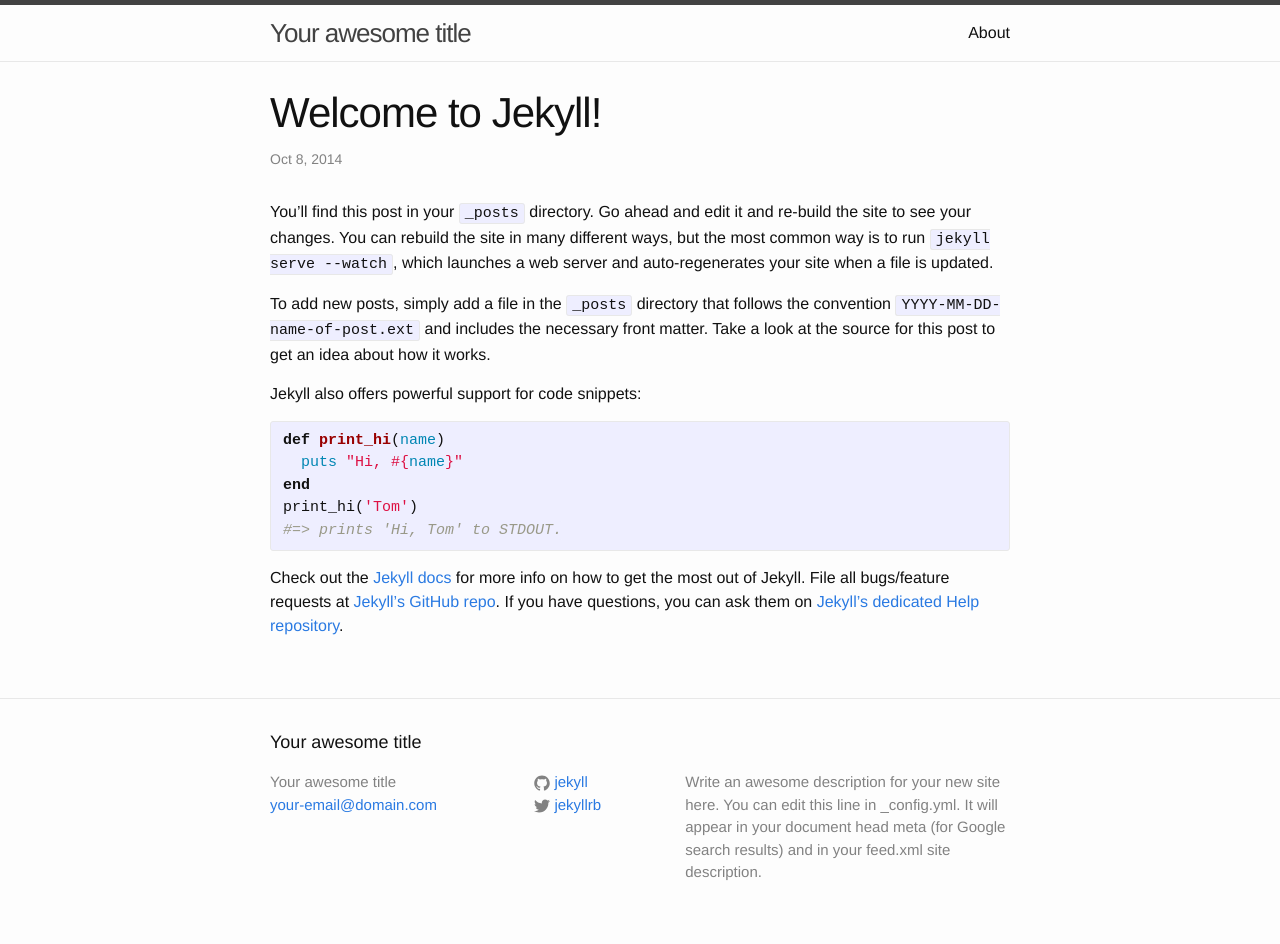
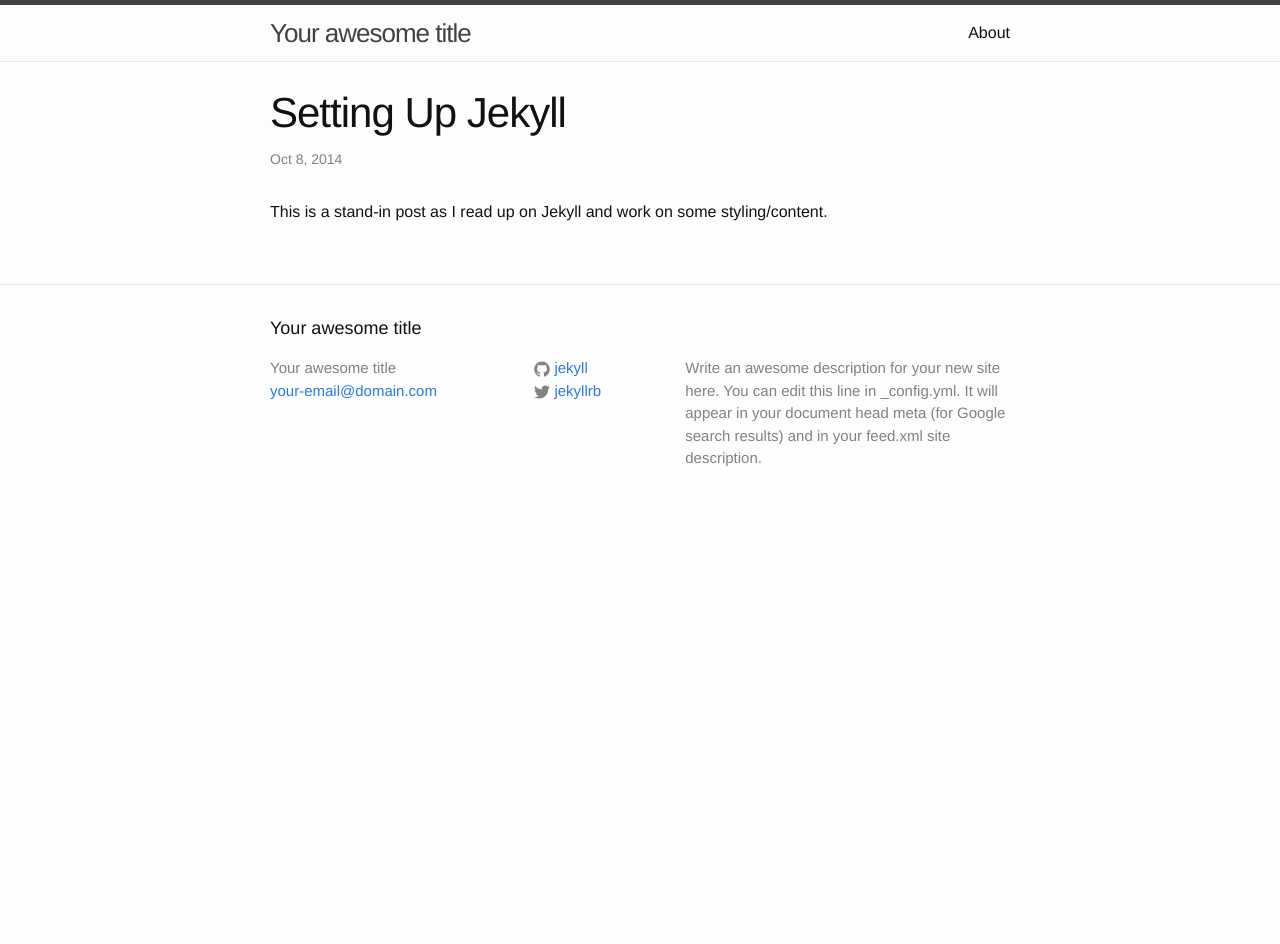
Before and after one commit to mbech/blog, a Jekyll site: the page built from _posts/2014-10-08-welcome-to-jekyll.markdown, in a window 1280 px wide. Built offline with Jekyll 4.4.1, drawn with Linux system fonts in a browser that asks for light colours; after the commit the page ends 900 px from its top, so only the background shows below that.

Commit message:
Replaced default Jekyll post with standin

```diff
--- a/_posts/2014-10-08-welcome-to-jekyll.markdown
+++ b/_posts/2014-10-08-welcome-to-jekyll.markdown
@@ -1,25 +1,8 @@
 ---
 layout: post
-title:  "Welcome to Jekyll!"
+title:  "Setting Up Jekyll"
 date:   2014-10-08 21:09:07
-categories: jekyll update
+categories: jekyll
 ---
-You’ll find this post in your `_posts` directory. Go ahead and edit it and re-build the site to see your changes. You can rebuild the site in many different ways, but the most common way is to run `jekyll serve --watch`, which launches a web server and auto-regenerates your site when a file is updated.
 
-To add new posts, simply add a file in the `_posts` directory that follows the convention `YYYY-MM-DD-name-of-post.ext` and includes the necessary front matter. Take a look at the source for this post to get an idea about how it works.
-
-Jekyll also offers powerful support for code snippets:
-
-{% highlight ruby %}
-def print_hi(name)
-  puts "Hi, #{name}"
-end
-print_hi('Tom')
-#=> prints 'Hi, Tom' to STDOUT.
-{% endhighlight %}
-
-Check out the [Jekyll docs][jekyll] for more info on how to get the most out of Jekyll. File all bugs/feature requests at [Jekyll’s GitHub repo][jekyll-gh]. If you have questions, you can ask them on [Jekyll’s dedicated Help repository][jekyll-help].
-
-[jekyll]:      http://jekyllrb.com
-[jekyll-gh]:   https://github.com/jekyll/jekyll
-[jekyll-help]: https://github.com/jekyll/jekyll-help
+This is a stand-in post as I read up on Jekyll and work on some styling/content.
```
